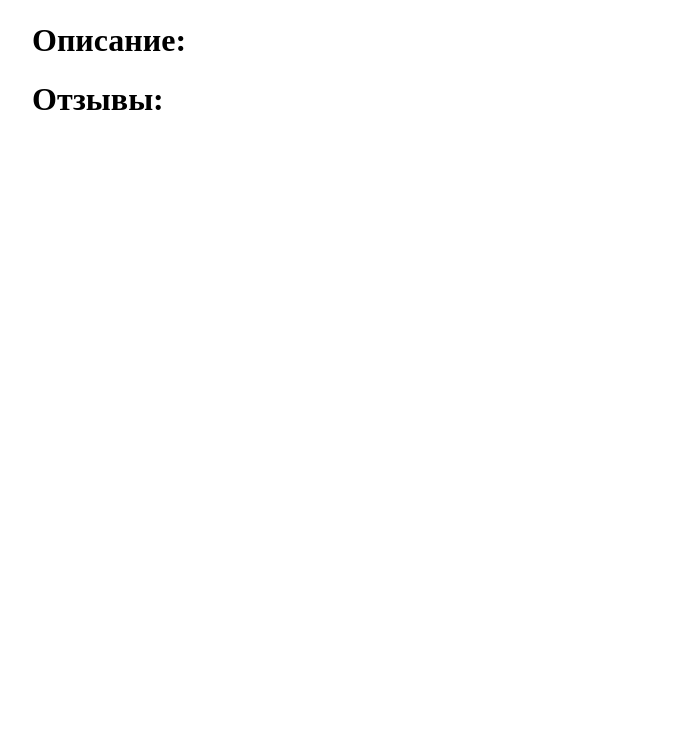
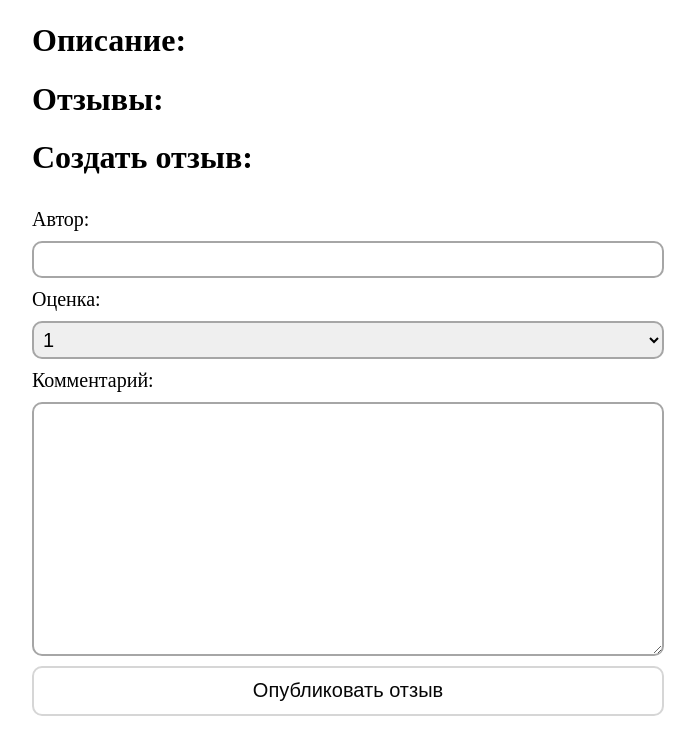
Before and after one commit to Linemill/internet-shop, a Django app: template shop/Leonshop/templates/product.html in a window 1280 px wide. Shown: the part 467-1199 px from the top of the page, without its empty margins (292-987 px from the left). Before the commit the page ends 577 px from the top, so only its background shows below. Run offline with Django 5.2, Linux system fonts and the light colour scheme; the template is opened without the code that fills it, so the values that code supplies are empty.

Commit message:
Добавила форму отзыва

```diff
--- a/shop/Leonshop/static/style.css
+++ b/shop/Leonshop/static/style.css
@@ -127,19 +127,45 @@
     .productList{
         background-color: #f6f6f6
     }
+    .createReviewForm {
+        display: flex;
+        flex-direction: column;
+    }
 
-    form {
+    .createReviewForm * {
+        margin-top: 10px;
+        font-size: 20px;
+        border-radius: 10px;
+
+    }
+
+    .inputElement {
+        border: 2px solid #a6a6a6;
+        padding: 5px;
+    }
+
+    .buttonPublish {
+        height: 50px;
+        background-color: white;
+        border: 2px solid #d6d6d6;
+        color: #060606;
+        padding: 0;
+        border-radius: 10px;
+        cursor: pointer;
+    }
+
+    .search {
         position: relative;
         width: 300px;
         margin-top: auto;
 
     }
-    input, .buttonSearch {
+    .searchInput, .buttonSearch {
         border: none;
         outline: none;
         border-radius: 3px;
     }
-    input {
+    .searchInput {
         width: 100%;
         height: 42px;
         background: #e6f4fa;
--- a/shop/Leonshop/templates/index.html
+++ b/shop/Leonshop/templates/index.html
@@ -7,8 +7,8 @@
             <h1 class="logoText">ЛеонМаркет</h1>
         </a>
     </div>
-    <form>
-        <input type="text" placeholder="Поиск...">
+    <form class="search">
+        <input type="text" class="searchInput" placeholder="Поиск...">
         <button type="submit" class="buttonSearch"></button>
     </form>
     <div class="navigation">
--- a/shop/Leonshop/templates/product.html
+++ b/shop/Leonshop/templates/product.html
@@ -7,8 +7,8 @@
             <h1 class="logoText">ЛеонМаркет</h1>
         </a>
     </div>
-    <form>
-        <input type="text" placeholder="Поиск...">
+    <form class="search">
+        <input type="text" class="searchInput" placeholder="Поиск...">
         <button type="submit" class="buttonSearch"></button>
     </form>
     <div class="navigation">
@@ -56,4 +56,26 @@
         </div>
         {% endfor %}
     </div>
+
+    <h1>Создать отзыв:</h1>
+    <div class="createReview">
+        <form class="createReviewForm" method="post">
+            <label for="author">Автор:</label>
+            <input name="author" class="inputElement"/>
+
+            <label for="rating">Оценка:</label>
+            <select name="rating" class="inputElement">
+                <option>1</option>
+                <option>2</option>
+                <option>3</option>
+                <option>4</option>
+                <option>5</option>
+            </select>
+
+            <label for="comment">Комментарий:</label>
+            <textarea name="comment" rows="10" class="inputElement"></textarea>
+
+            <button class="buttonPublish">Опубликовать отзыв</button>
+        </form>
+    </div>
 </div>
```
